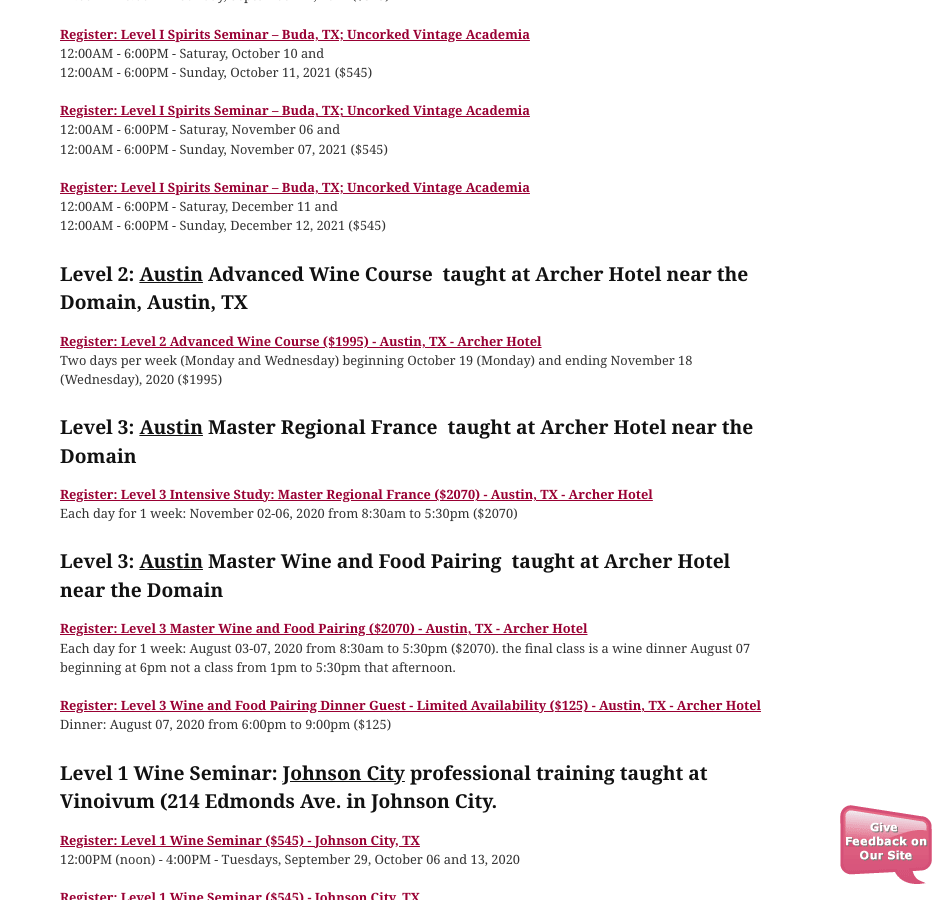
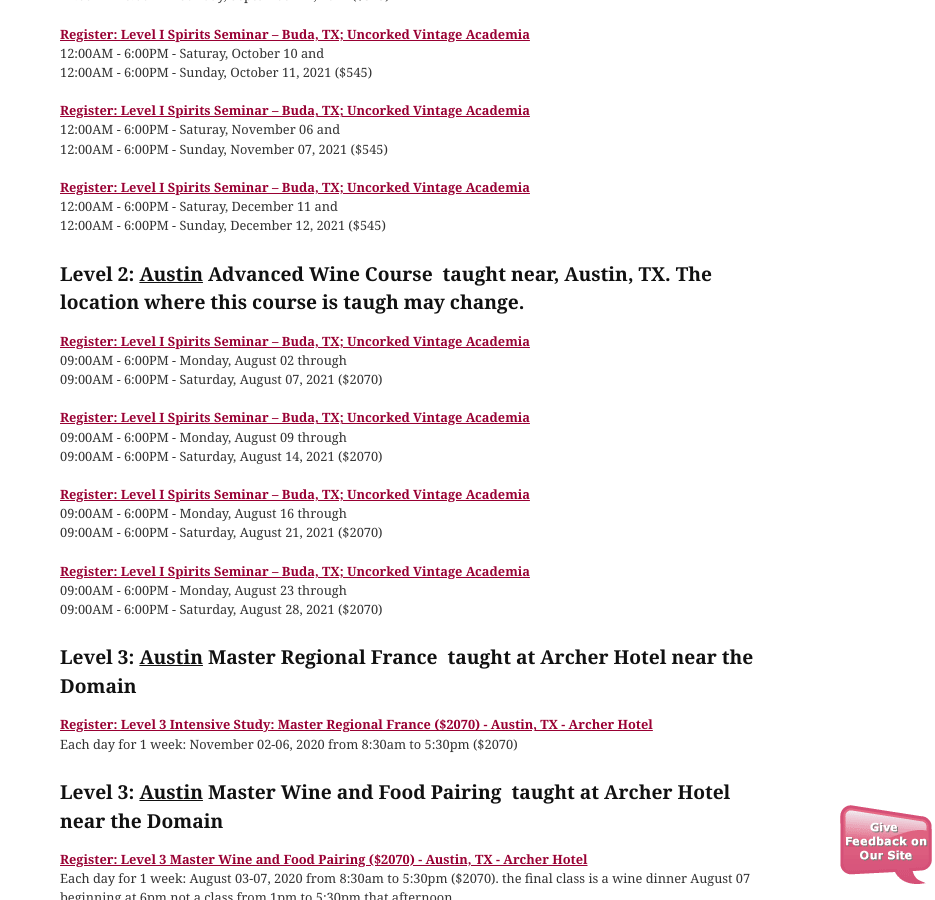
Before and after one commit to CKDev/internationalwineguild.com, a Jekyll site: the page built from texas-wine-school.html, in a window 1280 px wide and 900 px high, scrolled down 2902 px. Shown: the whole window, without its empty margins (345-1280 px from the left). Built offline with Jekyll 4.4.1, drawn with Linux system fonts in a browser that asks for light colours; a script that is not in the unit is left out; comment, search, counter and statistics services are not loaded.

Commit message:
Update texas-wine-school.html

```diff
--- a/texas-wine-school.html
+++ b/texas-wine-school.html
@@ -201,12 +201,35 @@
   12:00AM - 6:00PM - Saturay, December 11 and<br>
   12:00AM - 6:00PM - Sunday, December 12, 2021 ($545)</p>
 
-<h3><strong>Level 2: <u>Austin</u> Advanced Wine Course&nbsp; taught at Archer Hotel near the Domain, Austin, TX&nbsp;</strong></h3>
+<h3><strong>Level 2: <u>Austin</u> Advanced Wine Course&nbsp; taught near, Austin, TX. The location where this course is taugh may change.&nbsp;</strong></h3>
 
 <p><a class="ga-track"
-    href="http://ww4.aitsafe.com/cf/add.cfm?userid=6714687&amp;product=Level+2+Advanced+Wine+Course+Austin++-++09/19-10/18, 2020&amp;price=2070&amp;return=www.internationalwineguild.com/texas-wine-school"><strong>Register:
-      Level 2 Advanced Wine Course ($1995) - Austin, TX - Archer Hotel<br>
-    </strong></a>Two days per week (Monday and Wednesday) beginning October 19 (Monday) and ending November 18 (Wednesday), 2020 ($1995)</p>
+    href="http://ww4.aitsafe.com/cf/add.cfm?userid=6714687&amp;product=Level+2+Intensive+Study+Advance+Wine+Course+Uncorked+Vintage+Academia++-++08/2-7, 2021&amp;price=2070&amp;return=www.internationalwineguild.com/texas-wine-school">
+    <strong>Register: Level I Spirits Seminar – Buda, TX; Uncorked Vintage Academia</strong>
+  </a><br>
+  09:00AM - 6:00PM - Monday, August 02 through<br>
+  09:00AM - 6:00PM - Saturday, August 07, 2021 ($2070)</p>
+
+<p><a class="ga-track"
+    href="http://ww4.aitsafe.com/cf/add.cfm?userid=6714687&amp;product=Level+2+Intensive+Study+Advance+Wine+Course+Uncorked+Vintage+Academia++-++08/9-14, 2021&amp;price=2070&amp;return=www.internationalwineguild.com/texas-wine-school">
+    <strong>Register: Level I Spirits Seminar – Buda, TX; Uncorked Vintage Academia</strong>
+  </a><br>
+  09:00AM - 6:00PM - Monday, August 09 through<br>
+  09:00AM - 6:00PM - Saturday, August 14, 2021 ($2070)</p>
+
+<p><a class="ga-track"
+    href="http://ww4.aitsafe.com/cf/add.cfm?userid=6714687&amp;product=Level+2+Intensive+Study+Advance+Wine+Course+Uncorked+Vintage+Academia++-++08/16-21, 2021&amp;price=2070&amp;return=www.internationalwineguild.com/texas-wine-school">
+    <strong>Register: Level I Spirits Seminar – Buda, TX; Uncorked Vintage Academia</strong>
+  </a><br>
+  09:00AM - 6:00PM - Monday, August 16 through<br>
+  09:00AM - 6:00PM - Saturday, August 21, 2021 ($2070)</p>
+
+<p><a class="ga-track"
+    href="http://ww4.aitsafe.com/cf/add.cfm?userid=6714687&amp;product=Level+2+Intensive+Study+Advance+Wine+Course+Uncorked+Vintage+Academia++-++08/23-28, 2021&amp;price=2070&amp;return=www.internationalwineguild.com/texas-wine-school">
+    <strong>Register: Level I Spirits Seminar – Buda, TX; Uncorked Vintage Academia</strong>
+  </a><br>
+  09:00AM - 6:00PM - Monday, August 23 through<br>
+  09:00AM - 6:00PM - Saturday, August 28, 2021 ($2070)</p>
 
 <h3><strong>Level 3: <u>Austin</u> Master Regional France&nbsp; taught at Archer Hotel near the Domain&nbsp;</strong></h3>
 
```
